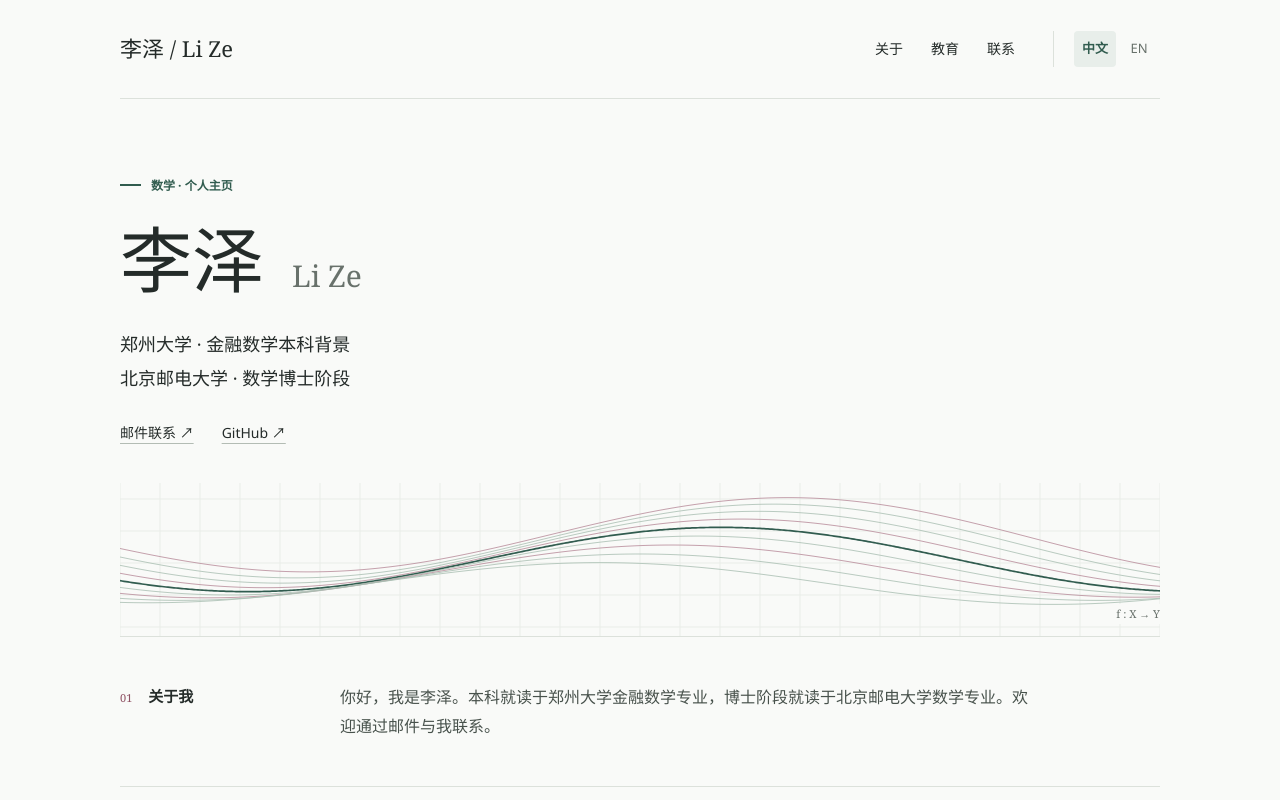
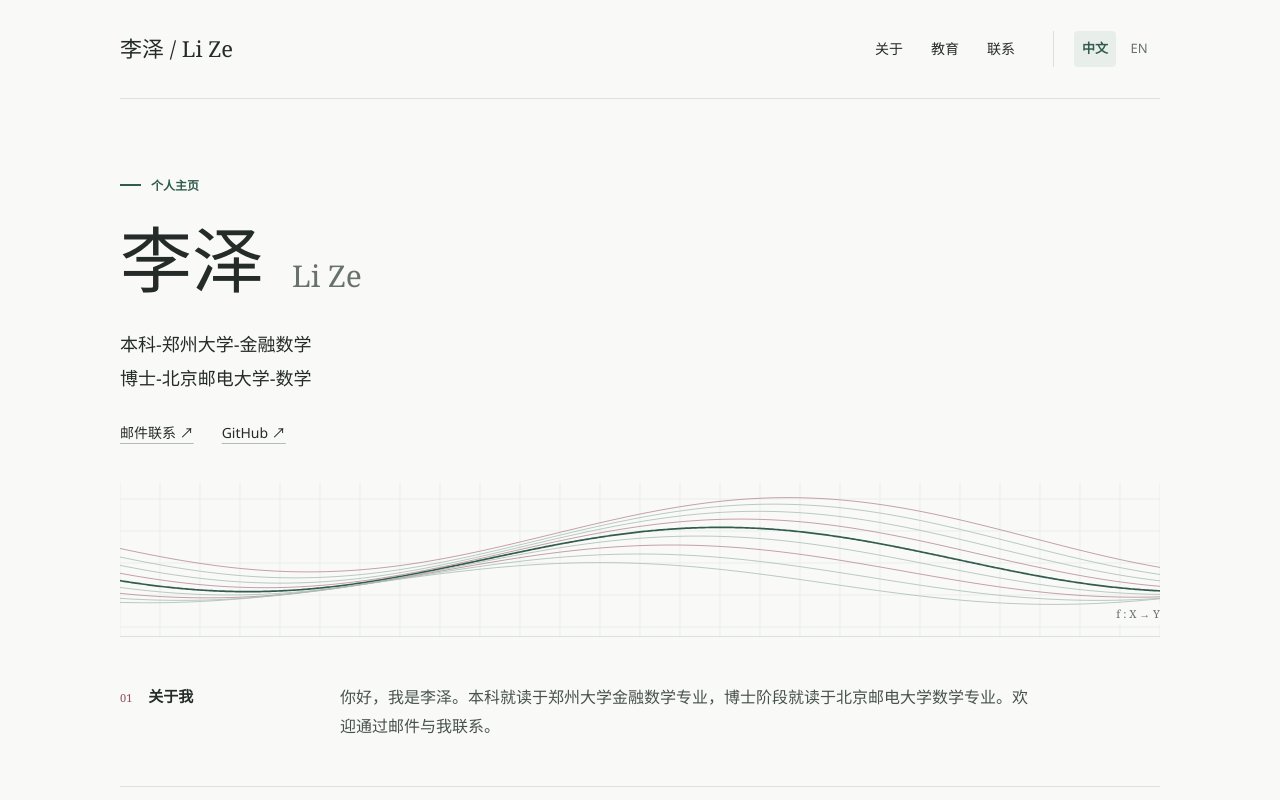
Before and after one commit to lize66666/lize66666.github.io, a plain HTML site: page index.html in a window 1280 px wide. Shown: the top 800 px of the page. Drawn offline with Linux system fonts and the light colour scheme.

Commit message:
更改主页教育经历

```diff
--- a/index.html
+++ b/index.html
@@ -3,7 +3,7 @@
 <head>
   <meta charset="UTF-8">
   <meta name="viewport" content="width=device-width, initial-scale=1">
-  <meta name="description" content="李泽 Li Ze — 郑州大学金融数学本科背景，北京邮电大学数学博士阶段。Education and contact information.">
+  <meta name="description" content="李泽 Li Ze — 本科-郑州大学-金融数学，博士-北京邮电大学-数学。Education and contact information.">
   <meta name="theme-color" content="#f9faf8">
   <meta property="og:title" content="李泽 · Li Ze">
   <meta property="og:description" content="Financial Mathematics · Mathematics | 郑州大学 · 北京邮电大学">
@@ -109,9 +109,9 @@
     </header>
     <main id="main">
       <section class="intro" aria-labelledby="name">
-        <div class="eyebrow" data-zh="数学 · 个人主页" data-en="MATHEMATICS · PERSONAL WEBSITE">数学 · 个人主页</div>
+        <div class="eyebrow" data-zh="个人主页" data-en="PERSONAL WEBSITE">个人主页</div>
         <div class="name"><h1 id="name">李泽</h1><span class="roman-name" lang="en">Li Ze</span></div>
-        <p class="identity" data-zh="郑州大学 · 金融数学本科背景<br>北京邮电大学 · 数学博士阶段" data-en="Undergraduate study in Financial Mathematics, Zhengzhou University<br>Doctoral study in Mathematics, Beijing University of Posts and Telecommunications">郑州大学 · 金融数学本科背景<br>北京邮电大学 · 数学博士阶段</p>
+        <p class="identity" data-zh="本科-郑州大学-金融数学<br>博士-北京邮电大学-数学" data-en="Undergraduate study in Financial Mathematics, Zhengzhou University<br>Doctoral study in Mathematics, Beijing University of Posts and Telecommunications">本科-郑州大学-金融数学<br>博士-北京邮电大学-数学</p>
         <div class="intro-links">
           <a href="mailto:li.ze@bupt.edu.cn" data-zh="邮件联系 ↗" data-en="Get in touch ↗">邮件联系 ↗</a>
           <a href="https://github.com/lize66666" target="_blank" rel="noopener noreferrer">GitHub ↗</a>
```
